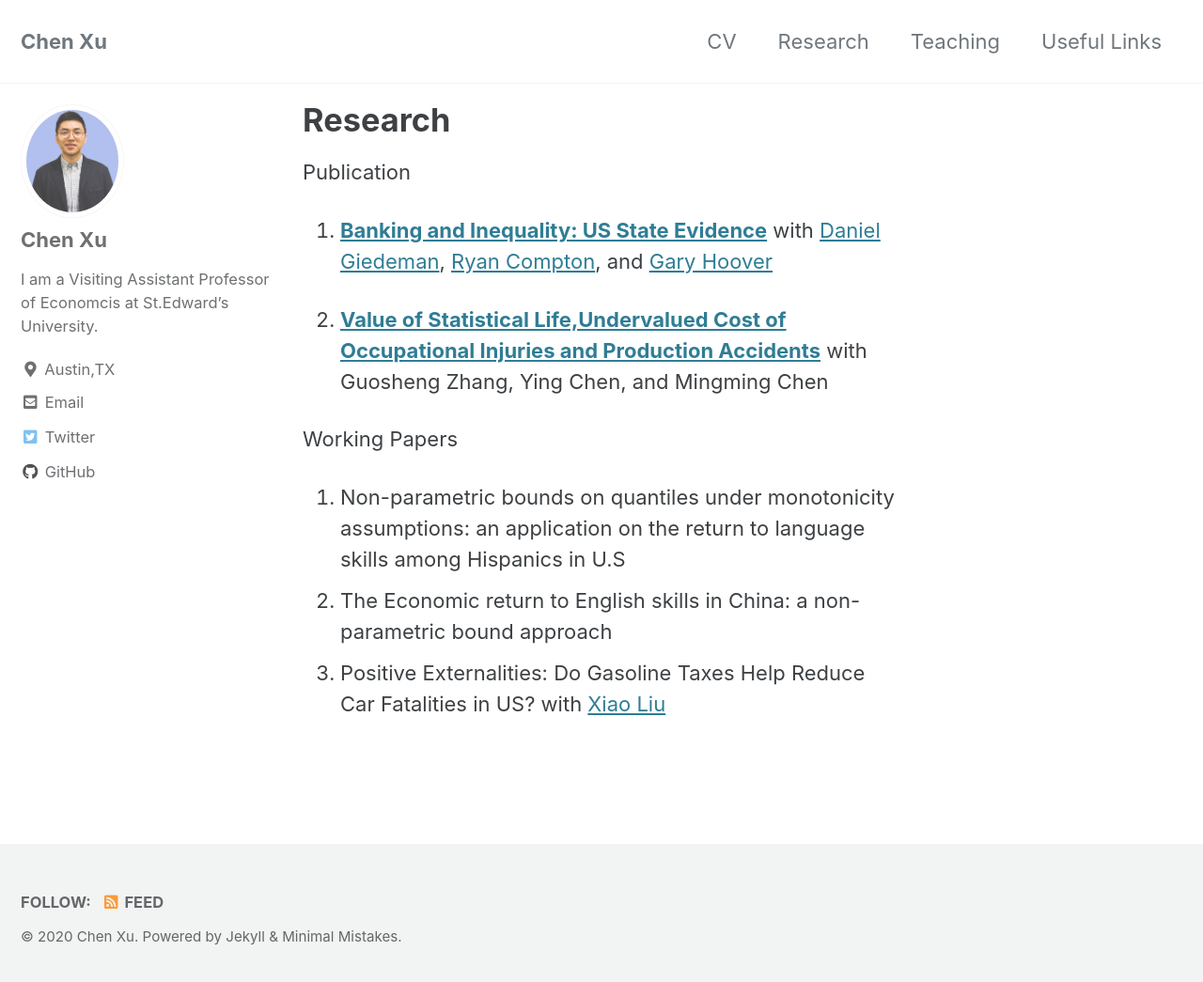
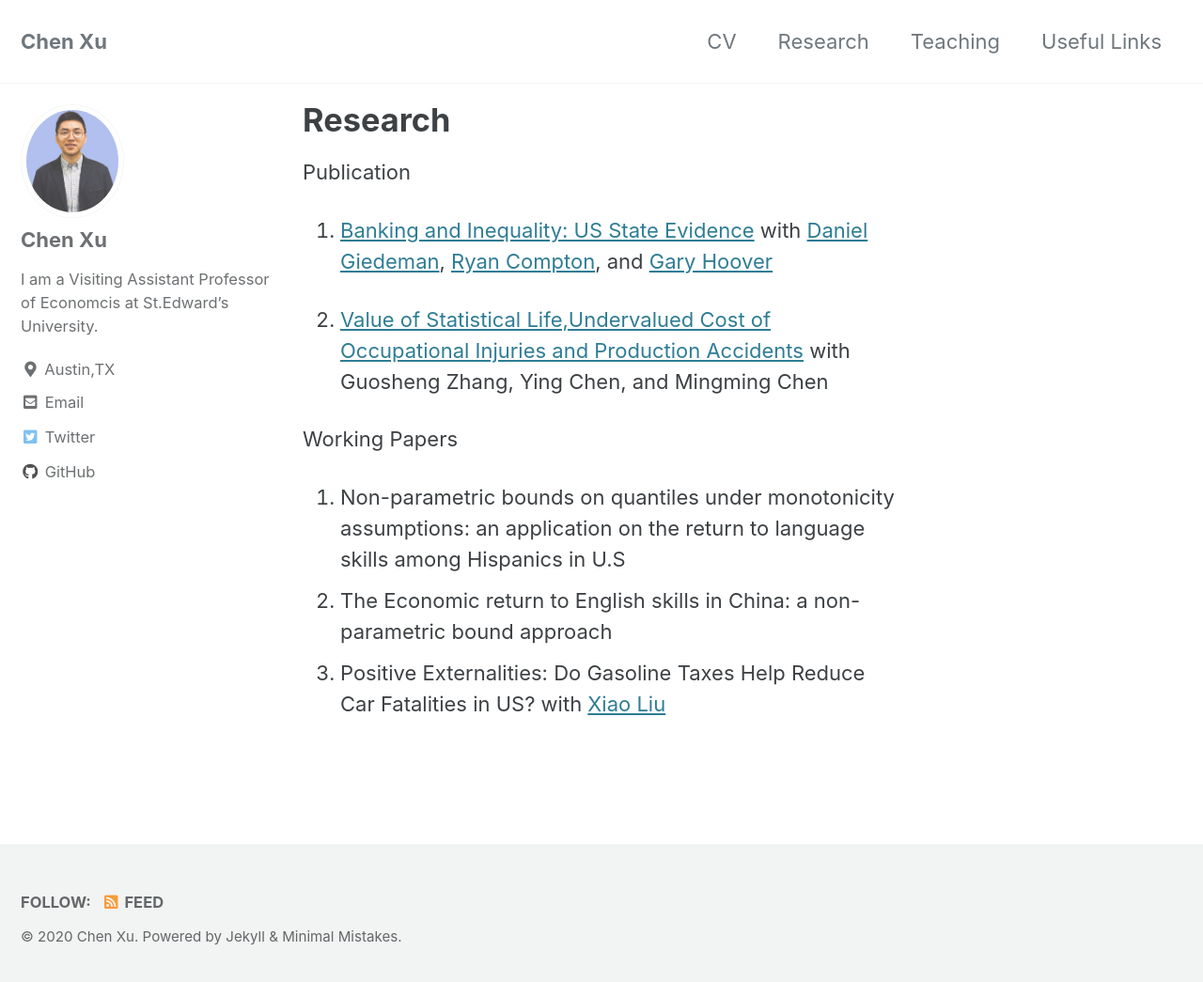
Before and after one commit to chenxuecon/chenxuecon.github.io, a Jekyll site: the page built from _pages/Research.md, in a window 1280 px wide and 1052 px high. Shown: the top 1045 px of the window at 94% size. Built offline with Jekyll 4.4.1, drawn with Linux system fonts in a browser that asks for light colours; cached includes are drawn as plain includes.

```diff
--- a/_pages/Research.md
+++ b/_pages/Research.md
@@ -8,9 +8,9 @@ fontsize: 8pt
 
 Publication
 
-1. [**Banking and Inequality: US State Evidence**](https://www.tandfonline.com/doi/pdf/10.1016/j.soscij.2018.07.002?needAccess=true) with [Daniel Giedeman](https://www.gvsu.edu/seidman/facultystaff-directory-195.htm?recordId_1=7301B0CC-6EC1-669E-763A804E0CAD3C75), [Ryan Compton](https://ryancompton.wordpress.com/), and [Gary Hoover](https://sites.google.com/site/garyhoovereconomics/)
+1. [Banking and Inequality: US State Evidence](https://www.tandfonline.com/doi/pdf/10.1016/j.soscij.2018.07.002?needAccess=true) with [Daniel Giedeman](https://www.gvsu.edu/seidman/facultystaff-directory-195.htm?recordId_1=7301B0CC-6EC1-669E-763A804E0CAD3C75), [Ryan Compton](https://ryancompton.wordpress.com/), and [Gary Hoover](https://sites.google.com/site/garyhoovereconomics/)
 
-2. [**Value of Statistical Life,Undervalued Cost of Occupational Injuries and Production Accidents**](http://www.erj.cn/en/IssueInfo.aspx?m=20181008131700163948) with Guosheng Zhang, Ying Chen, and Mingming Chen
+2. [Value of Statistical Life,Undervalued Cost of Occupational Injuries and Production Accidents](http://www.erj.cn/en/IssueInfo.aspx?m=20181008131700163948) with Guosheng Zhang, Ying Chen, and Mingming Chen
 
 Working Papers
 1. Non-parametric bounds on quantiles under monotonicity assumptions: an application on the return to language skills among Hispanics in U.S
```
